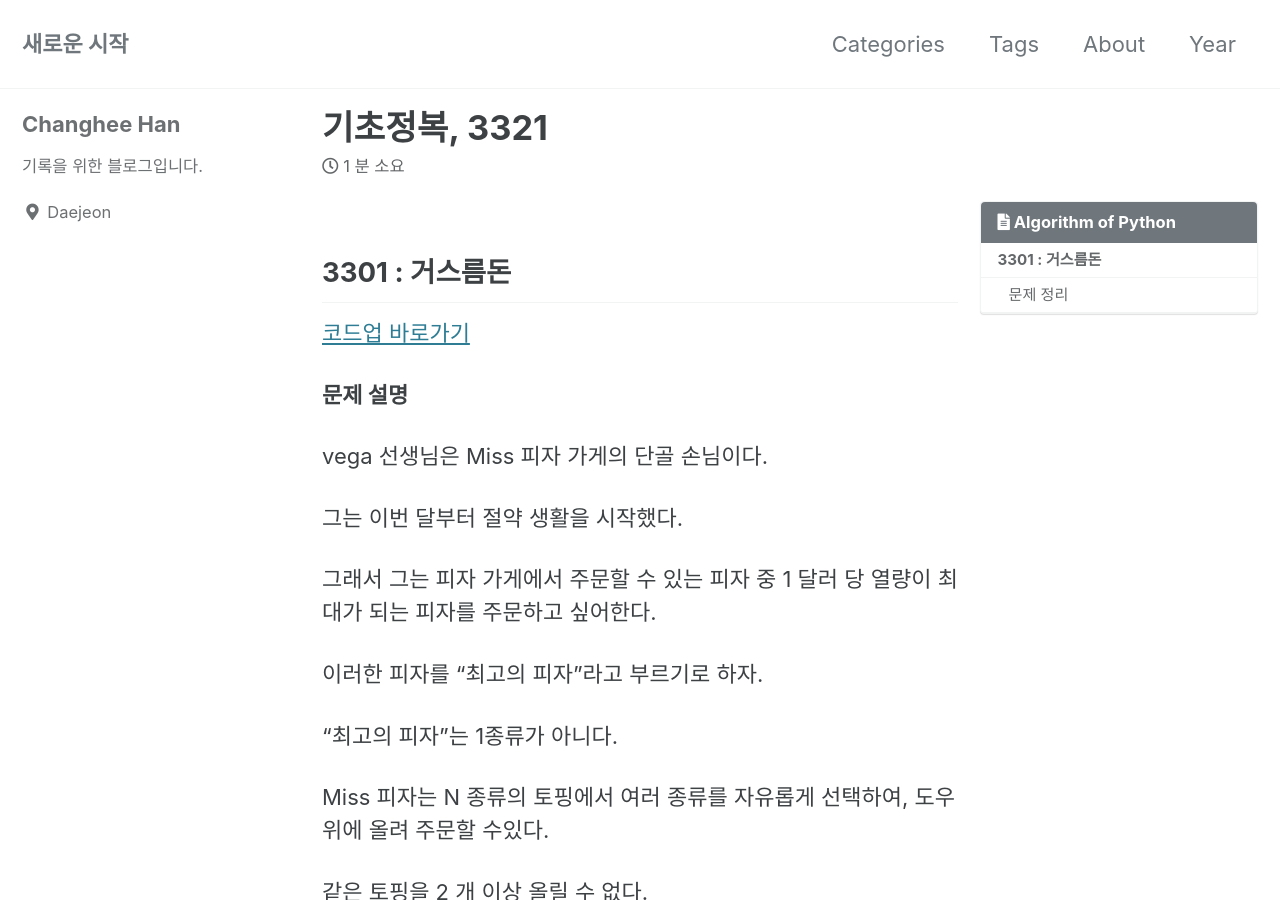
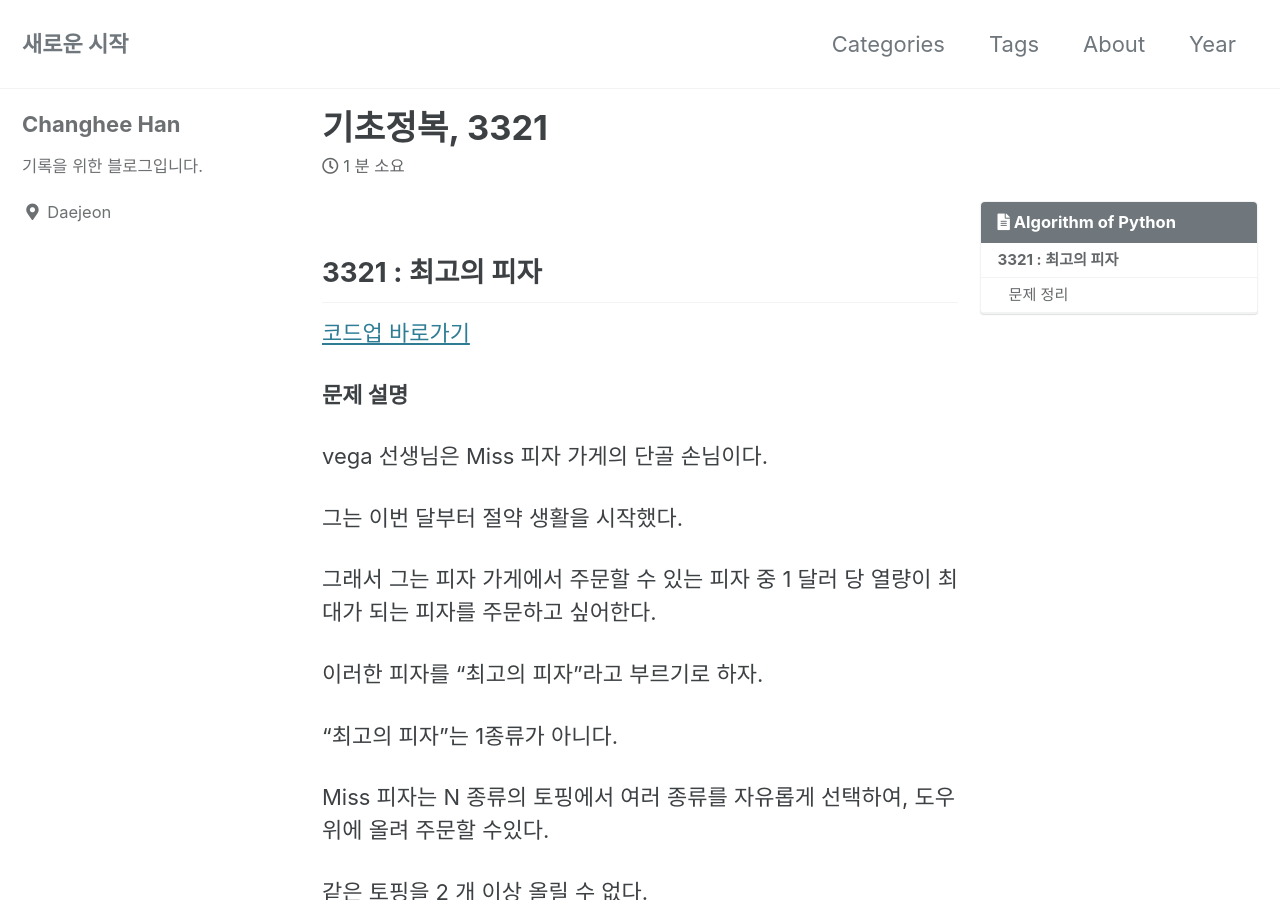
Before and after one commit to hython37/hython37.github.io, a Jekyll site: the page built from _posts/2020-12-27-Basic-Conquest-3321.md, in a window 1280 px wide and 900 px high. Built offline with Jekyll 4.4.1, drawn with Linux system fonts in a browser that asks for light colours; cached includes are drawn as plain includes.

Commit message:
fix subtitle

```diff
--- a/_posts/2020-12-27-Basic-Conquest-3321.md
+++ b/_posts/2020-12-27-Basic-Conquest-3321.md
@@ -11,7 +11,7 @@ toc: true
 toc_label: "Algorithm of Python"
 ---
 
-## 3301 : 거스름돈
+## 3321 : 최고의 피자
 [코드업 바로가기](https://codeup.kr/problem.php?id=3321){: target="_blank"}
 
 **문제 설명**
```
